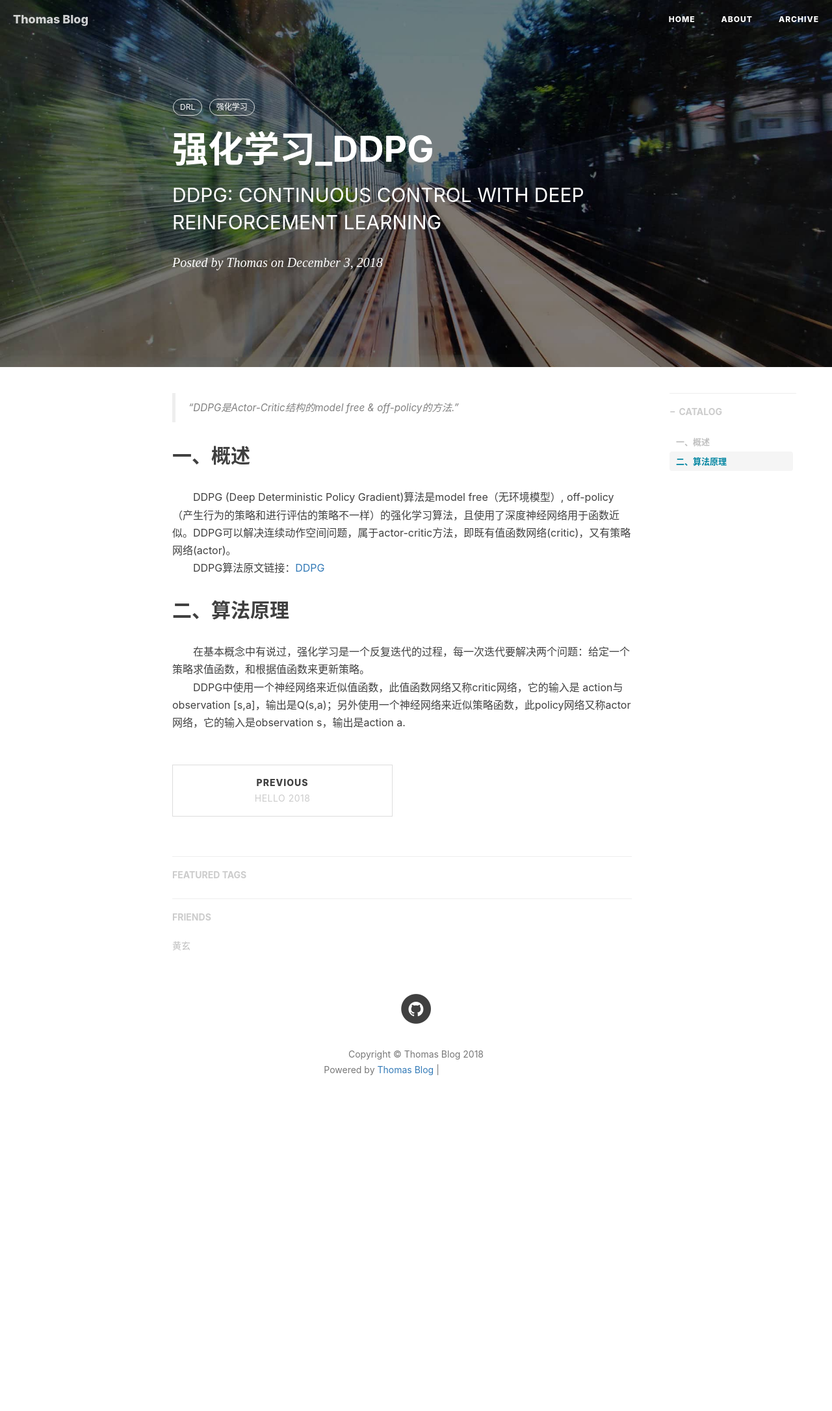
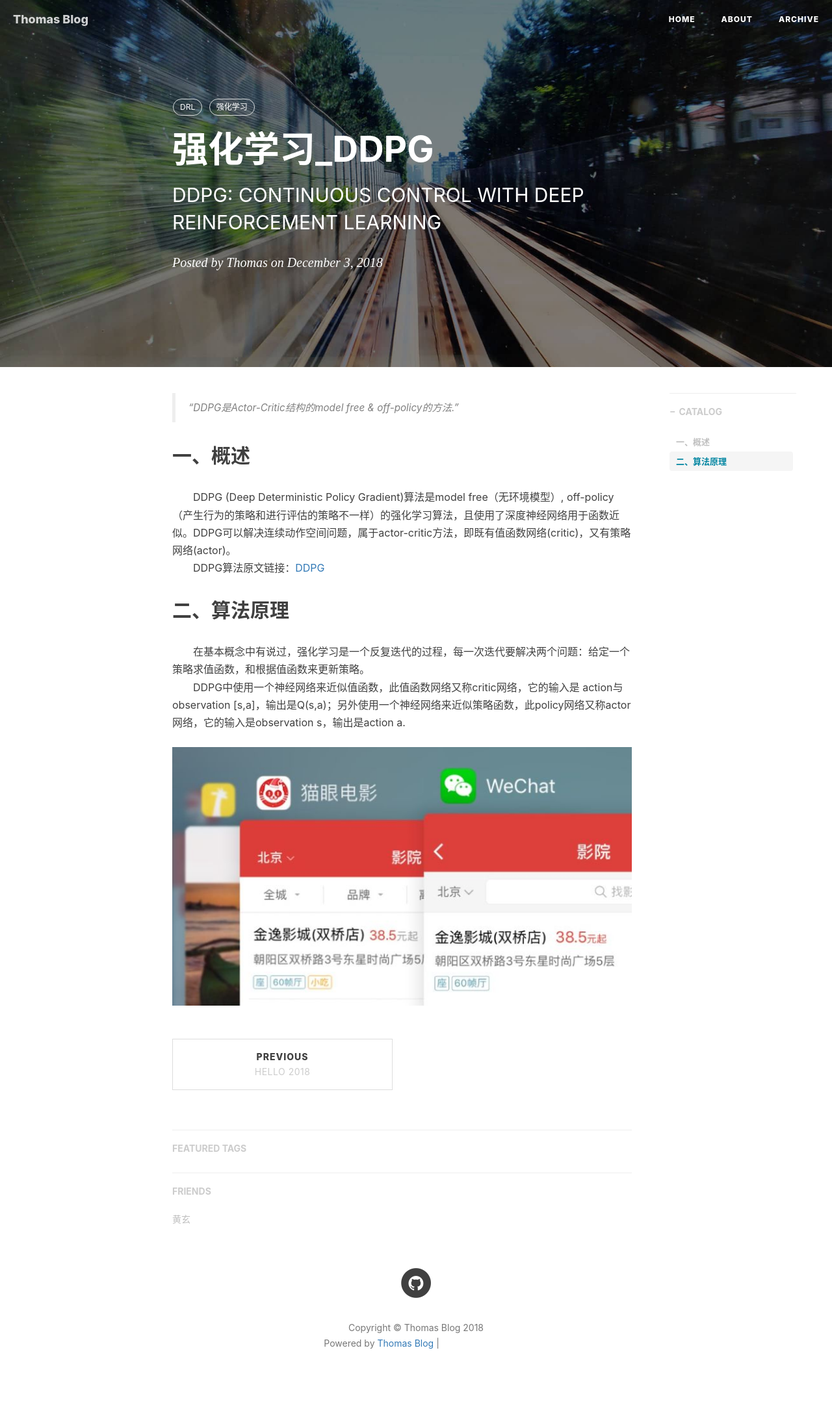
Before and after one commit to xsh8637/xsh8637.github.io, a Jekyll site: the page built from _posts/2018-12-02-DDPG.markdown, in a window 1280 px wide. Shown: the whole page at 65% size. Built offline with Jekyll 4.4.1, drawn with Linux system fonts in a browser that asks for light colours; nearby versions of some CDN libraries; comment, search, counter and statistics services are not loaded; before the commit the page ends 1751 px from its top, so only the background shows below that; grey boxes are pictures that could not be loaded.

Commit message:
Update 2018-12-02-DDPG.markdown

```diff
--- a/_posts/2018-12-02-DDPG.markdown
+++ b/_posts/2018-12-02-DDPG.markdown
@@ -22,3 +22,4 @@ tags:
 ## 二、算法原理
 &emsp;&emsp;在基本概念中有说过，强化学习是一个反复迭代的过程，每一次迭代要解决两个问题：给定一个策略求值函数，和根据值函数来更新策略。<br>
 &emsp;&emsp;DDPG中使用一个神经网络来近似值函数，此值函数网络又称critic网络，它的输入是 action与observation [s,a]，输出是Q(s,a)；另外使用一个神经网络来近似策略函数，此policy网络又称actor网络，它的输入是observation s，输出是action a.<br>
+![](/img/in-post/post-wmu/maoyan.jpg)
```
